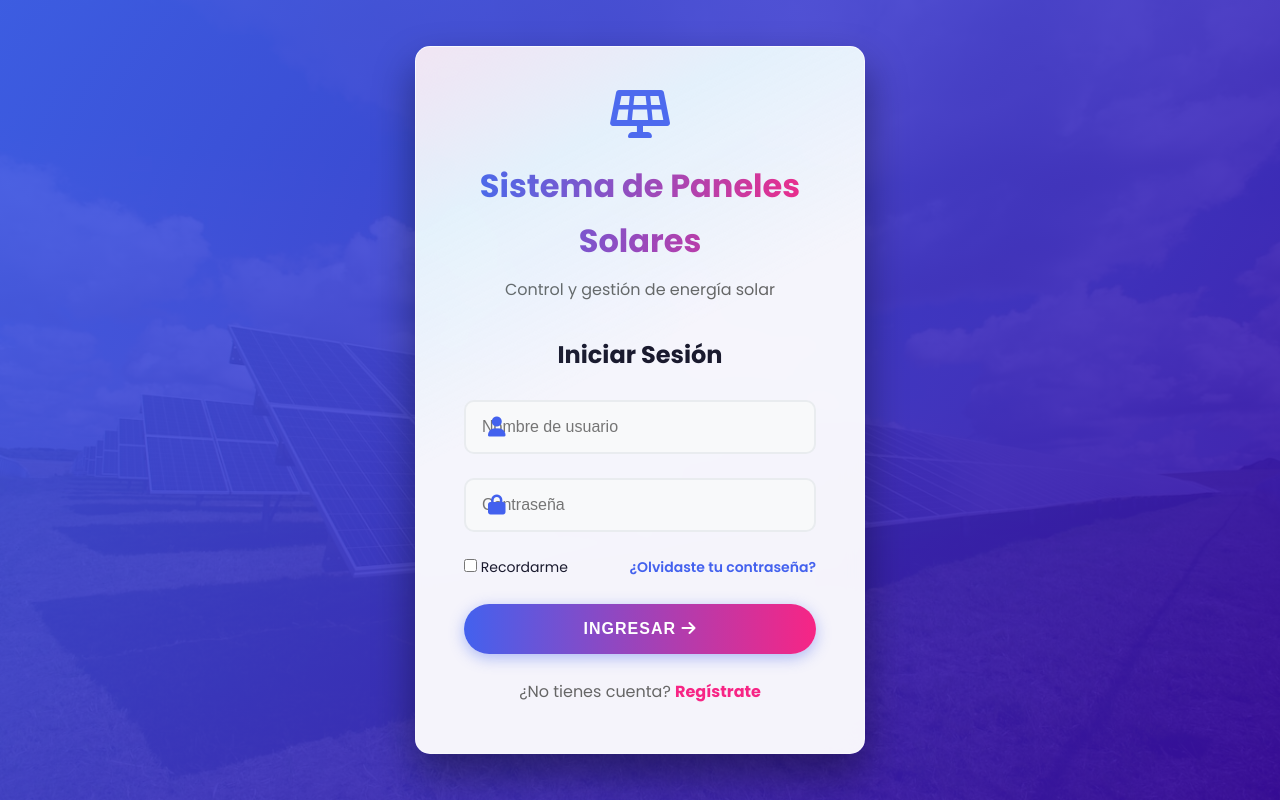
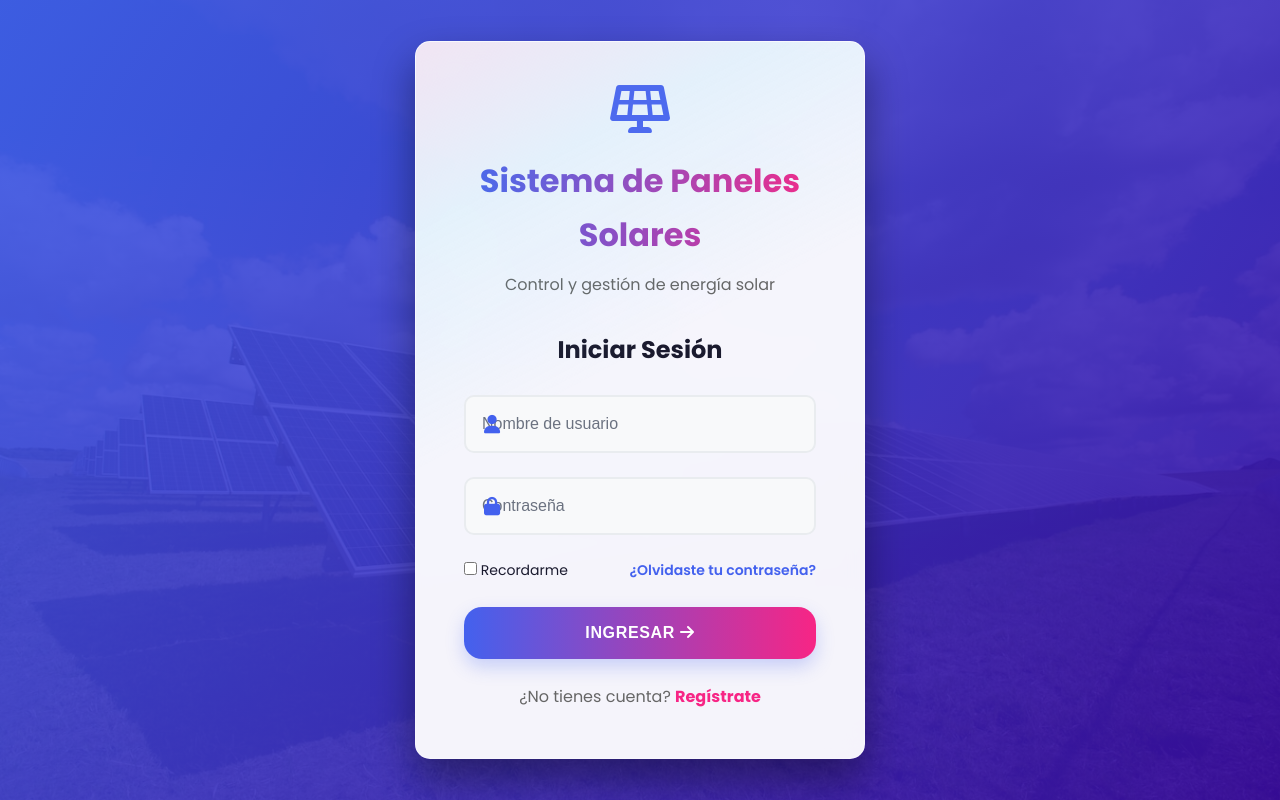
Before and after one commit to emmapadiila/solar-sim, a PHP site: page / in a window 1280 px wide. Run offline with PHP 8.4, Linux system fonts and the light colour scheme.

Commit message:
Improve auth form icon alignment and button usability

```diff
--- a/style.css
+++ b/style.css
@@ -282,26 +282,38 @@ header {
 
 .form-group i {
     position: absolute;
-    left: var(--space-lg);
+    left: 18px;
     top: 50%;
     transform: translateY(-50%);
     color: var(--primary-color);
-    font-size: var(--font-size-lg);
+    font-size: 1.15rem;
+    width: 20px;
+    text-align: center;
+    z-index: 1;
+    pointer-events: none;
 }
 
 .form-group input {
     width: 100%;
-    padding: var(--space-md) var(--space-lg) var(--space-md) 50px;
-    border: 2px solid #ddd;
-    border-radius: var(--border-radius-xl);
-    font-size: var(--font-size-md);
+    padding: 1rem 1rem 1rem 3.1rem;
+    border: 2px solid #dfe3ea;
+    border-radius: 18px;
+    font-size: 1.05rem;
+    line-height: 1.4;
     transition: var(--transition-normal);
-    background-color: rgba(255, 255, 255, 0.8);
+    background-color: rgba(255, 255, 255, 0.88);
+    color: #1f2937;
+    box-sizing: border-box;
+}
+
+.form-group input::placeholder {
+    color: #6b7280;
+    opacity: 1;
 }
 
 .form-group input:focus {
     border-color: var(--accent-color);
-    box-shadow: 0 0 0 4px rgba(247, 37, 133, 0.2);
+    box-shadow: 0 0 0 4px rgba(247, 37, 133, 0.15);
     outline: none;
     background-color: var(--light-color);
 }
@@ -330,28 +342,31 @@ header {
     background: linear-gradient(to right, var(--primary-color), var(--accent-color));
     color: white;
     border: none;
-    padding: var(--space-md);
-    border-radius: var(--border-radius-xl);
-    font-size: var(--font-size-md);
+    padding: 0.95rem 1.15rem;
+    border-radius: 18px;
+    font-size: 1rem;
     font-weight: 700;
     cursor: pointer;
-    transition: var(--transition-bounce);
+    transition: transform 0.2s ease, box-shadow 0.2s ease, filter 0.2s ease;
     margin-bottom: var(--space-lg);
     position: relative;
     overflow: hidden;
-    box-shadow: 0 4px 15px rgba(67, 97, 238, 0.4);
+    box-shadow: 0 8px 18px rgba(67, 97, 238, 0.25);
     text-transform: uppercase;
-    letter-spacing: 1px;
+    letter-spacing: 0.04em;
+    min-height: 52px;
 }
 
 .auth-btn:hover {
     background: linear-gradient(to right, var(--accent-color), var(--primary-color));
-    transform: translateY(-3px) scale(1.02);
-    box-shadow: 0 8px 25px rgba(247, 37, 133, 0.4);
+    transform: translateY(-1px);
+    box-shadow: 0 10px 22px rgba(247, 37, 133, 0.26);
+    filter: brightness(1.02);
 }
 
 .auth-btn:active {
-    transform: translateY(1px);
+    transform: translateY(0);
+    box-shadow: 0 6px 16px rgba(67, 97, 238, 0.2);
 }
 
 .auth-toggle {
```
